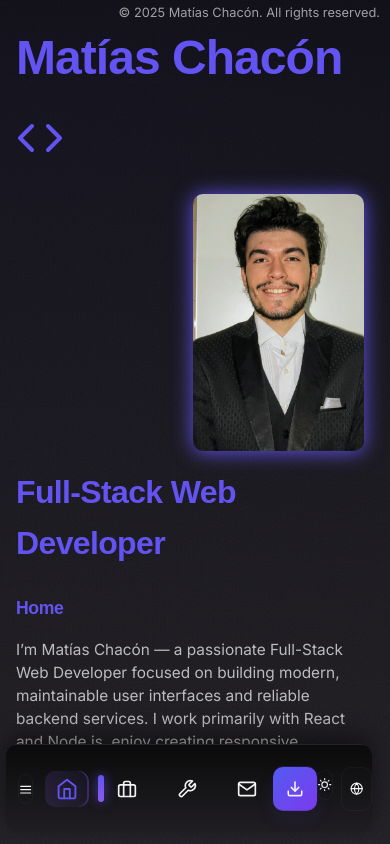
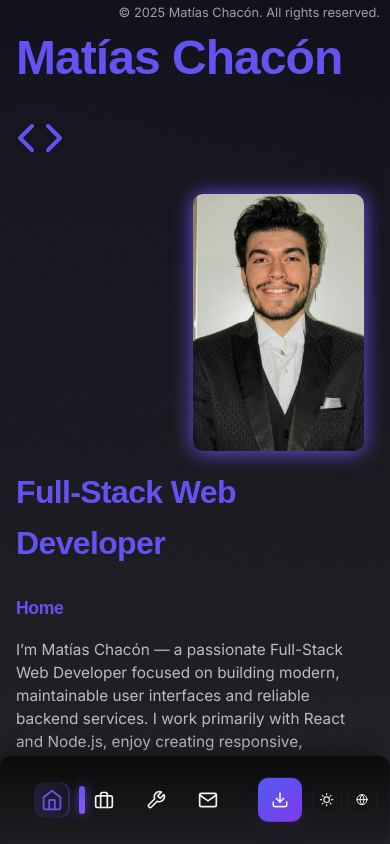
Before and after one commit to Maty910/portfolio, a React (Vite) app: page / in a window 390 px wide. Built offline with nearby package versions, Linux system fonts and the light colour scheme; a web font is replaced by a local one.

Commit message:
fix: mobile navbar

```diff
--- a/src/components/Header.css
+++ b/src/components/Header.css
@@ -159,38 +159,7 @@
 .sidebar-top > div { display: flex; flex-direction: column; gap: 10px; align-items: center; }
 
 
-/* responsive: mobile -> bottom bar */
-@media (max-width: 880px) {
-  .app-sidebar {
-    top: auto;
-    bottom: 0;
-    left: 0;
-    right: 0;
-    height: var(--sidebar-mobile-height);
-    width: 100%;
-    display: flex;
-    flex-direction: row;
-    align-items: center;
-    padding: 0 8px;
-    justify-content: space-between;
-    border-right: none;
-    border-top: 1px solid rgba(139,92,246,0.06);
-    box-shadow: 0 -8px 24px rgba(0,0,0,0.5);
-    backdrop-filter: blur(6px);
-  }
 
-  .sidebar-top { flex-direction:row; gap:8px; align-items:center; }
-  .sidebar-nav { flex: 1; display:flex; justify-content:center; align-items:center; }
-  .sidebar-nav ul { flex-direction:row; gap:10px; width:auto; }
-  .sidebar-nav li { padding:8px; border-radius:10px; min-width:44px; justify-content:center; }
-  .sidebar-bottom { display:flex; flex-direction:row; gap:8px; padding:0; align-items:center; }
-
-  /* hide brand text in mobile */
-  .brand-text, .cv-text, .nav-label { display:none; }
-
-  /* place theme + lang as grouped toggles on right */
-  .theme-toggle, .lang-toggle { display:inline-flex; margin-left: 8px; }
-}
 
 
 /* === Header/sidebar - MOBILE bottom nav ===
@@ -201,16 +170,16 @@
   .app-sidebar {
     left: 0 !important;
     top: auto !important;
-    bottom: 12px !important;
-    width: calc(100% - 24px) !important;
+    bottom: 0 !important;
+    width: 100% !important;
     height: var(--sidebar-mobile-height) !important;
     display: flex !important;
     flex-direction: row !important;
     align-items: center !important;
-    justify-content: space-between !important;
+    justify-content: center !important;
     padding: 8px 12px !important;
     border-radius: 12px !important;
-    margin: 0 6px;
+    margin: 0;
     z-index: 1005;
   }
 
@@ -232,9 +201,20 @@
     justify-content: center !important;
   }
 
+  .sidebar-toggle {
+    width: 30px;
+    height: 30px;
+    margin-right: 5px;
+    margin-bottom: 0;
+  }
+
+  .sidebar-toggle:nth-child(1) {
+    display: none;
+  }
+
   .brand-text, .cv-text, .nav-label { display: none !important; } /* mantener solo iconos */
   .cv-btn { width: 44px !important; height: 44px !important; padding: 8px !important; }
-  .lang-toggle { width: 44px; height: 44px; padding: 8px; border-radius: 10px; }
+  .lang-toggle { width: 30px; height: 30px; padding: 8px; border-radius: 10px; }
 
   /* asegurar que el main-content tenga margen inferior para que no quede oculto por la bottom nav */
   .main-content, .page-content {
```
